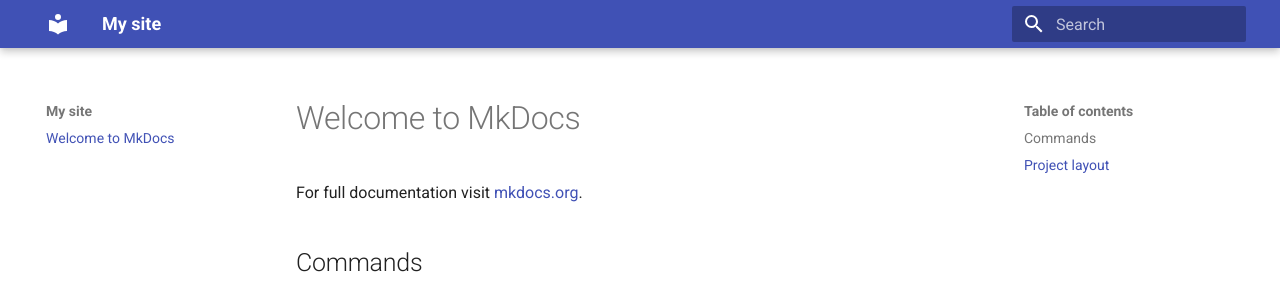
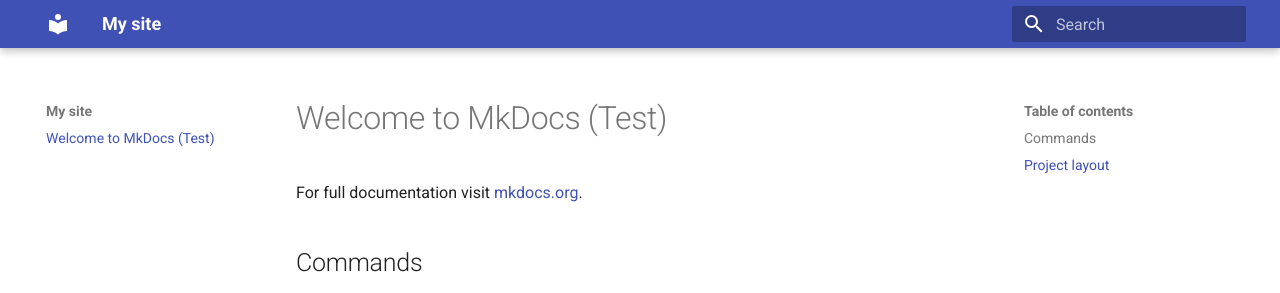
Before and after one commit to Mahi-edward/mkdocs-test, an MkDocs documentation site: the page built from docs/index.md, in a window 1280 px wide. Shown: the top 293 px of the page. Built offline with MkDocs 1.6.1 and Material for MkDocs 9.7.7, drawn with Linux system fonts in a browser that asks for light colours.

Commit message:
fix : 2nd test commit

```diff
--- a/docs/index.md
+++ b/docs/index.md
@@ -1,13 +1,13 @@
-# Welcome to MkDocs
+# Welcome to MkDocs (Test)
 
 For full documentation visit [mkdocs.org](https://www.mkdocs.org).
 
 ## Commands
 
-* `mkdocs new [dir-name]` - Create a new project.
-* `mkdocs serve` - Start the live-reloading docs server.
-* `mkdocs build` - Build the documentation site.
-* `mkdocs -h` - Print help message and exit.
+- `mkdocs new [dir-name]` - Create a new project.
+- `mkdocs serve` - Start the live-reloading docs server.
+- `mkdocs build` - Build the documentation site.
+- `mkdocs -h` - Print help message and exit.
 
 ## Project layout
 
```
Also changed, not shown: index.md (+1 -1 lines).
